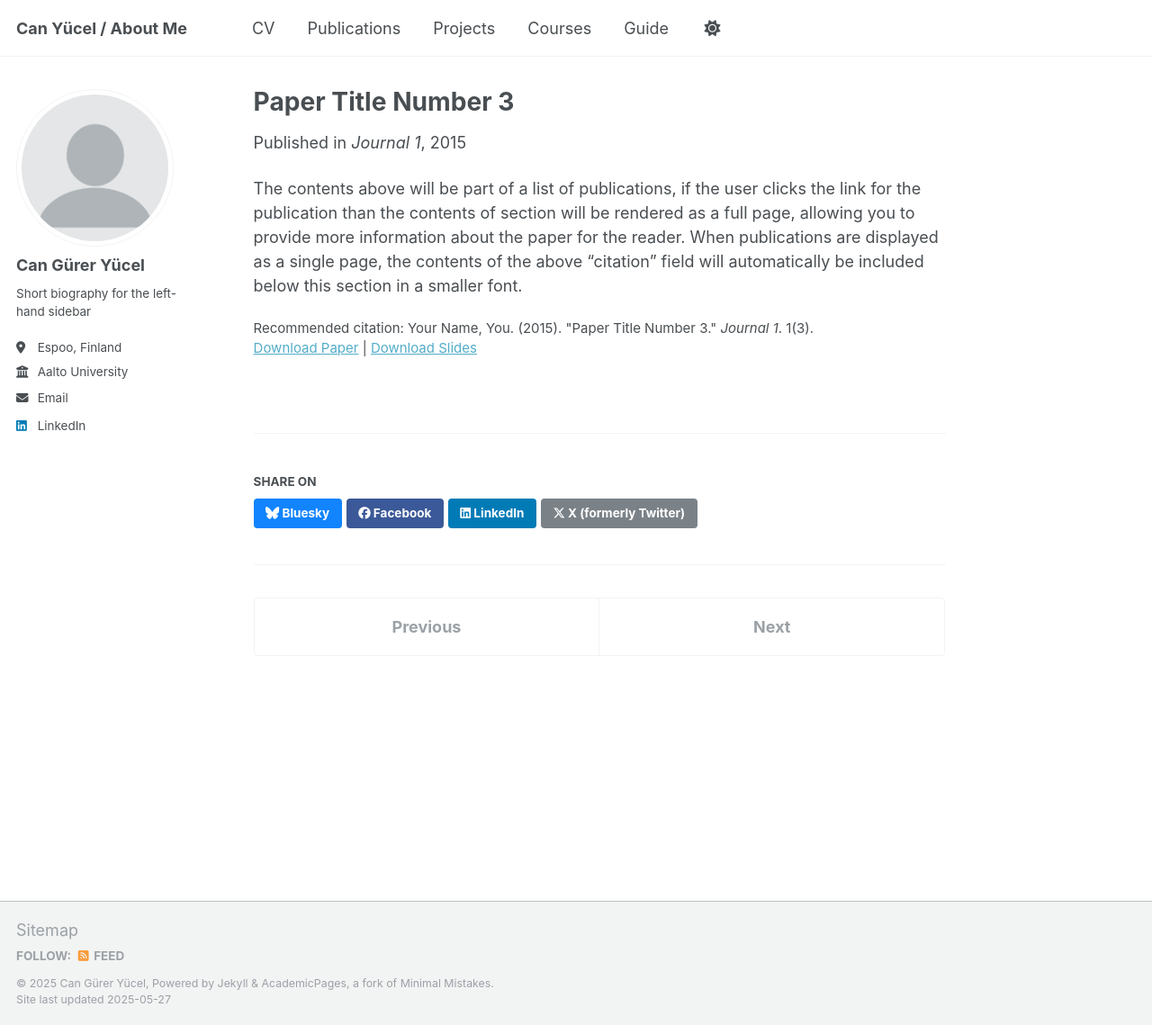
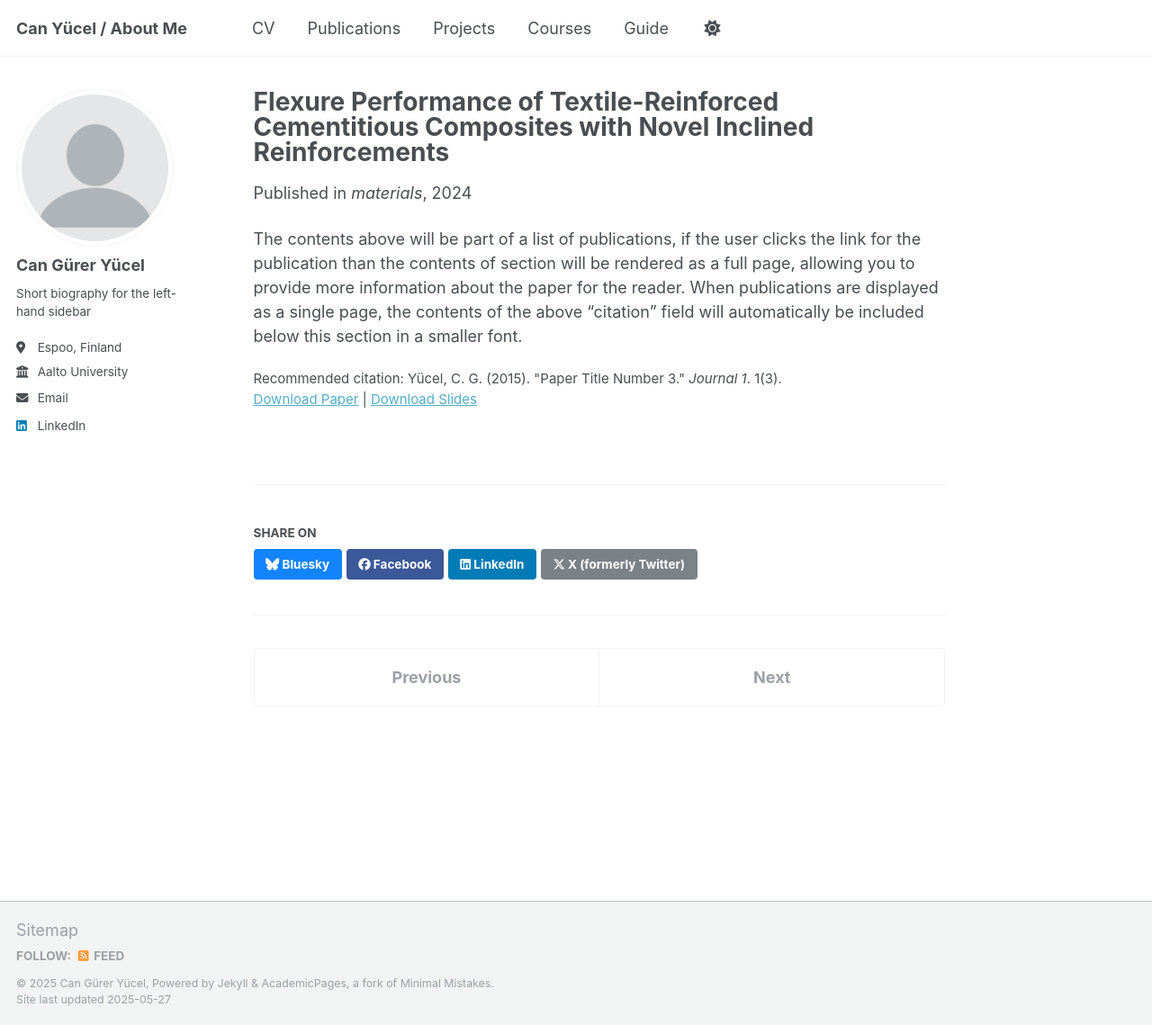
Before and after one commit to gureryucel/gureryucel.github.io, a Jekyll site: the page built from _publications/2015-10-01-paper-title-number-3.md, in a window 1280 px wide and 1139 px high. Shown: the whole window at 90% size. Built offline with Jekyll 4.4.1, drawn with Linux system fonts in a browser that asks for light colours.

Commit message:
Update 2015-10-01-paper-title-number-3.md

```diff
--- a/_publications/2015-10-01-paper-title-number-3.md
+++ b/_publications/2015-10-01-paper-title-number-3.md
@@ -1,14 +1,14 @@
 ---
-title: "Paper Title Number 3"
+title: "Flexure Performance of Textile-Reinforced Cementitious Composites with Novel Inclined Reinforcements"
 collection: publications
 category: manuscripts
 permalink: /publication/2015-10-01-paper-title-number-3
-excerpt: 'This paper is about the number 3. The number 4 is left for future work.'
-date: 2015-10-01
-venue: 'Journal 1'
-slidesurl: 'http://academicpages.github.io/files/slides3.pdf'
-paperurl: 'http://academicpages.github.io/files/paper3.pdf'
-citation: 'Your Name, You. (2015). &quot;Paper Title Number 3.&quot; <i>Journal 1</i>. 1(3).'
+excerpt: ''
+date: 2024-09-27
+venue: 'materials'
+slidesurl: ''
+paperurl: 'https://link.springer.com/chapter/10.1007/978-3-031-32519-9_89'
+citation: 'Yücel, C. G. (2015). &quot;Paper Title Number 3.&quot; <i>Journal 1</i>. 1(3).'
 ---
 
 The contents above will be part of a list of publications, if the user clicks the link for the publication than the contents of section will be rendered as a full page, allowing you to provide more information about the paper for the reader. When publications are displayed as a single page, the contents of the above "citation" field will automatically be included below this section in a smaller font.
```
